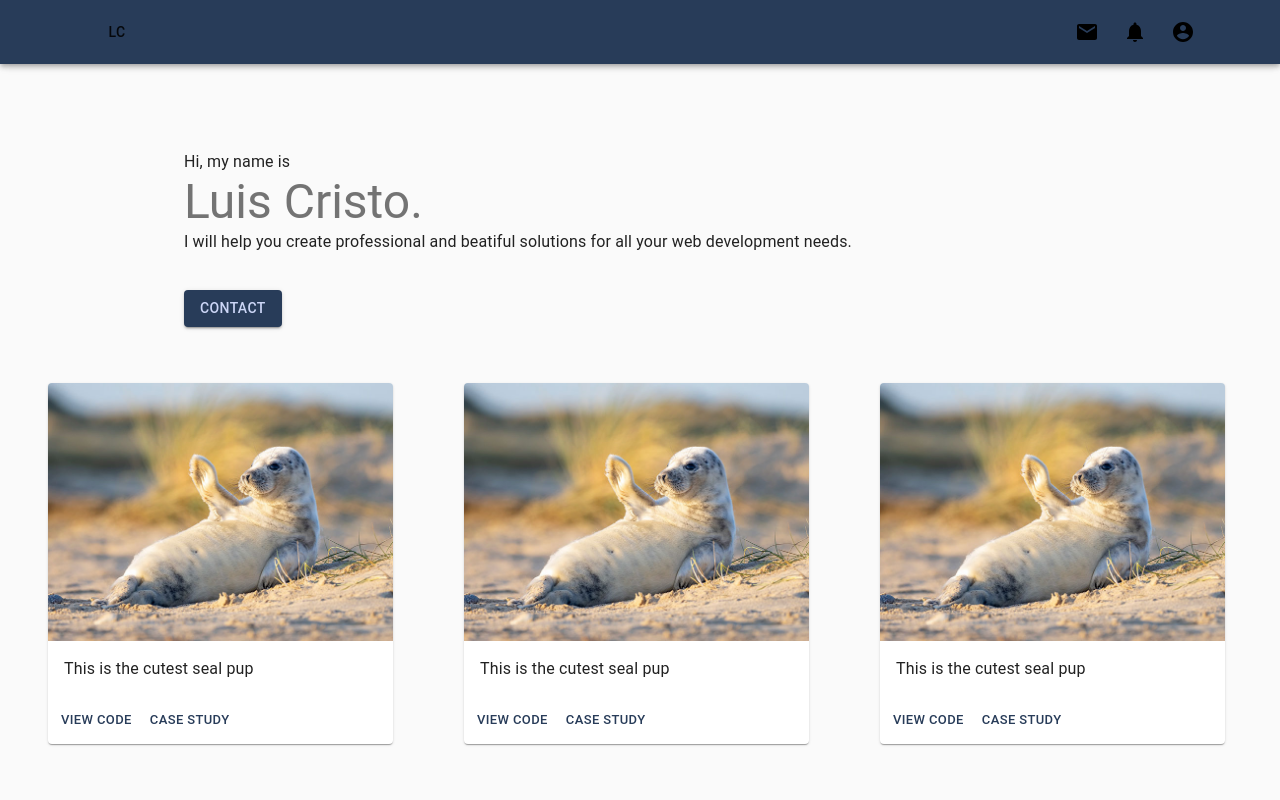
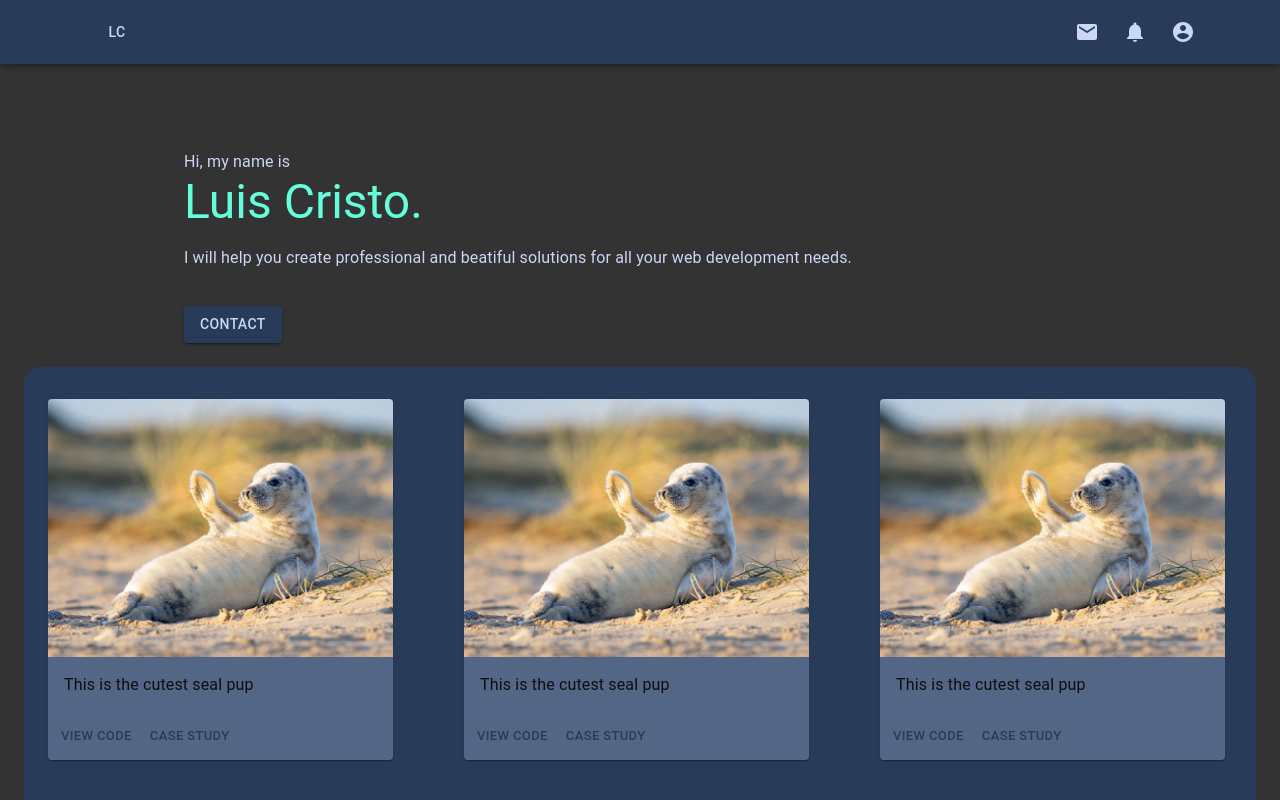
Before and after one commit to Blazekla/portfolio, a React (Create React App) app: page / in a window 1280 px wide. Shown: the top 800 px of the page. Built offline with nearby package versions, Linux system fonts and the light colour scheme.

Commit message:
Added more styling code to the pages using useTheme hook

```diff
--- a/public/index.html
+++ b/public/index.html
@@ -5,7 +5,7 @@
     <link rel="icon" href="%PUBLIC_URL%/favicon.ico" />
     <link rel="shortcut icon" href="%PUBLIC_URL%/favicon.ico" />
 
-    <meta name="theme-color" content="#000000" />
+    <!-- <meta name="theme-color" content="#000000" /> -->
     <meta name="Luis Cristo" content="Professional React Developer" />
     <meta
       name="viewport"
--- a/src/App.js
+++ b/src/App.js
@@ -22,10 +22,26 @@ import {
 
 // const useStyles = makeStyles(theme);
 
+import { useTheme } from "@material-ui/core/styles";
+
 const theme = {
   palette: {
     primary: { main: "#283c59", contrastText: "#ccd6f6" },
-    secondary: { main: "#64ffda", contrastText: "#000000" }
+    secondary: { main: "#64ffda", contrastText: "#000000" },
+    background: { paper: "#546686", default: "#546686" }
+
+    //Other colors to use #cee1d5, #b5a282, #e0462b
+
+    //     Color Semantics
+    // Bootstrap's UI colors contain semantic information and shouldn't be changed arbitrarily. However we can tweak them to better fit the color palette.
+
+    // Rhino	#324763	Primary
+    // Timber Green	#1c3137	Info
+    // Goblin	#449056	Success
+    // Ochre	#c2801e	Warning
+    // Pomegranate	#f44336	Danger
+
+    // background: { paper: "#283c59", default: "#fafafa" }
   }
 };
 
@@ -34,15 +50,15 @@ const theming = createMuiTheme(theme);
 function App() {
   // const classes = useStyles();
 
+  const theme = useTheme();
   return (
     <React.Fragment>
       <CssBaseline />
       <div
-      // style={{ backgroundColor: "rgba(41, 61, 90, 0.99)" }}
-      // className={classes.container} this one works!
-      // style={{ backgroundColor: classes.container }}
+        style={{ backgroundColor: "#333" }}
+
+        // className={classes.container} this one works!
       >
-        {/* {console.log(classes.container)} */}
         <ThemeProvider theme={theming}>
           {console.log(theming)}
           <MenuAppBar />
--- a/src/components/AppBar.js
+++ b/src/components/AppBar.js
@@ -3,7 +3,6 @@ import makeStyles from "@material-ui/core/styles/makeStyles";
 import AppBar from "@material-ui/core/AppBar";
 import ToolBar from "@material-ui/core/Toolbar";
 import IconButton from "@material-ui/core/IconButton";
-import Typography from "@material-ui/core/Typography";
 import MenuItem from "@material-ui/core/MenuItem";
 import Menu from "@material-ui/core/Menu";
 import Button from "@material-ui/core/Button";
@@ -12,12 +11,8 @@ import AccountCircle from "@material-ui/icons/AccountCircle";
 import MailIcon from "@material-ui/icons/Mail";
 import NotificationsIcon from "@material-ui/icons/Notifications";
 import MoreIcon from "@material-ui/icons/MoreVert";
-import { Container } from "@material-ui/core";
 
 const useStyles = makeStyles(theme => ({
-  grow: {
-    flexGrow: 1
-  },
   title: {},
   sectionDesktop: {
     display: "none",
@@ -27,10 +22,8 @@ const useStyles = makeStyles(theme => ({
   },
   appBar: {
     alignItems: "center",
-    justifyContent: "space-between"
-    // backgroundColor: "rgba(41, 61, 90, 0.99)"
-    // boxShadow: "none"
-    // width: "inherit"
+    justifyContent: "space-between",
+    borderRadius: "16px"
   },
   sectionMobile: {
     display: "flex",
@@ -150,25 +143,22 @@ function MenuAppBar() {
   );
 
   return (
-    <div className={classes.grow}>
-      {/* <Container maxWidth="md"> */}
+    <div>
       <AppBar
         position="fixed"
-        // style={{ width: "500px" }}
-        className={classes.appBar}
+        // className={classes.appBar}
       >
         <ToolBar className={classes.toolbarContainer}>
           <div>
-            <Button>LC</Button>
+            <Button color="inherit">LC</Button>
           </div>
-          {/* <div className={classes.grow} /> */}
-          {/*This enables the center spacing*/}
+
           <div className={classes.sectionDesktop}>
             <IconButton aria-label="show new emails" color="inherit">
-              <MailIcon style={{ fill: "black" }} />
+              <MailIcon />
             </IconButton>
             <IconButton aria-label="show new notifications" color="inherit">
-              <NotificationsIcon style={{ fill: "black" }} />
+              <NotificationsIcon />
             </IconButton>
             <IconButton
               aria-label="show new emails"
@@ -178,7 +168,7 @@ function MenuAppBar() {
               onClick={handleProfileMenuOpen}
               color="inherit"
             >
-              <AccountCircle style={{ fill: "black" }} />
+              <AccountCircle />
             </IconButton>
           </div>
           <div className={classes.sectionMobile}>
@@ -189,14 +179,13 @@ function MenuAppBar() {
               onClick={handleMobileMenuOpen}
               color="inherit"
             >
-              <MoreIcon style={{ fill: "black" }} />
+              <MoreIcon />
             </IconButton>
           </div>
         </ToolBar>
       </AppBar>
       {renderMobileMenu}
       {renderMenu}
-      {/* </Container> */}
     </div>
   );
 }
--- a/src/components/HeroUnit.js
+++ b/src/components/HeroUnit.js
@@ -3,32 +3,31 @@ import Container from "@material-ui/core/Container";
 import Typography from "@material-ui/core/Typography";
 import Grid from "@material-ui/core/Grid";
 import { Button } from "@material-ui/core";
+import { useTheme } from "@material-ui/core/styles";
 
 function HeroUnit() {
+  const theme = useTheme();
   return (
     <React.Fragment>
       <Container
         maxWidth="md"
         style={{
-          // backgroundColor: "inherit",
+          // backgroundColor: "#283c59",
           paddingTop: "150px",
           marginBottom: "40px"
           // marginTop: "150px"
         }}
       >
-        <Typography color="textPrimary">Hi, my name is</Typography>
         <Typography
-          variant="h3"
-          // align="center"
-          color="textSecondary"
-          // style={{ backgroundColor: "orange" }}
-          // paragraph
+          // color="textPrimary"
+          style={{ color: theme.palette.primary.contrastText }}
         >
+          Hi, my name is
+        </Typography>
+        <Typography variant="h3" color="secondary" paragraph>
           Luis Cristo.
         </Typography>
-        <Typography
-        // style={{ width: "500px" }}
-        >
+        <Typography style={{ color: theme.palette.primary.contrastText }}>
           I will help you create professional and beatiful solutions for all
           your web development needs.
         </Typography>
@@ -43,12 +42,6 @@ function HeroUnit() {
               Contact
             </Button>
           </Grid>
-
-          {/* <Grid item>
-            <Button variant="outlined" color="primary">
-              Terciary call to action
-            </Button>
-          </Grid> */}
         </Grid>
       </Container>
     </React.Fragment>
--- a/src/components/Projects.js
+++ b/src/components/Projects.js
@@ -1,25 +1,22 @@
 import React from "react";
-
 import { Container, Grid } from "@material-ui/core";
-
 import ContentCard from "./sub_components/Cards";
+import { useTheme } from "@material-ui/core/styles";
 
 const count = [1, 2, 3, 4, 5, 6];
 function Projects() {
+  const theme = useTheme();
   return (
     <React.Fragment>
       <Container
         maxWidth="lg"
-        // style={{ backgroundColor: "inherit" }}
+        style={{
+          backgroundColor: theme.palette.primary.main,
+          borderRadius: "16px"
+        }}
       >
         {/* Grid Section Start */}
-        <Grid
-          container
-          // direction="row"
-          // justify="center"
-          // alignItems="flex-start"
-          spacing={8}
-        >
+        <Grid container spacing={8}>
           {count.map(id => (
             <Grid item key={id} xs={12} sm={6} md={4}>
               <ContentCard />
@@ -33,9 +30,6 @@ function Projects() {
           </Grid> */}
         </Grid>
         {/* Grid secion End */}
-
-        {/* <Typography>{`The theme value of sm is : ${matches}`}</Typography>
-        <Paper>Howdy</Paper> */}
       </Container>
     </React.Fragment>
   );
```
